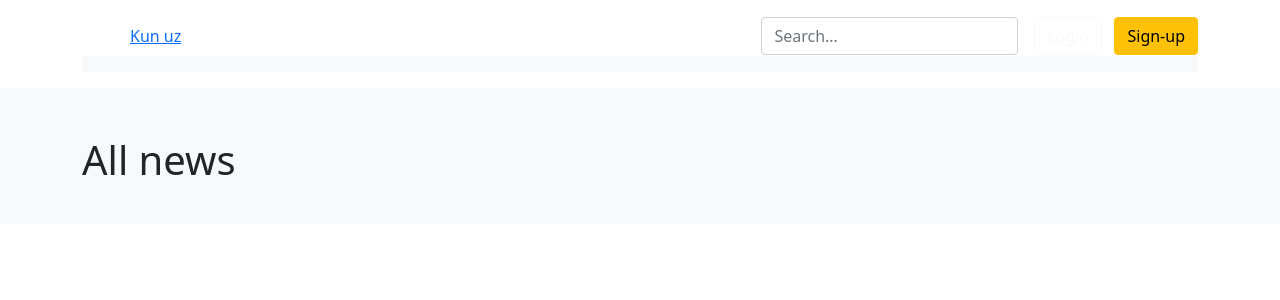
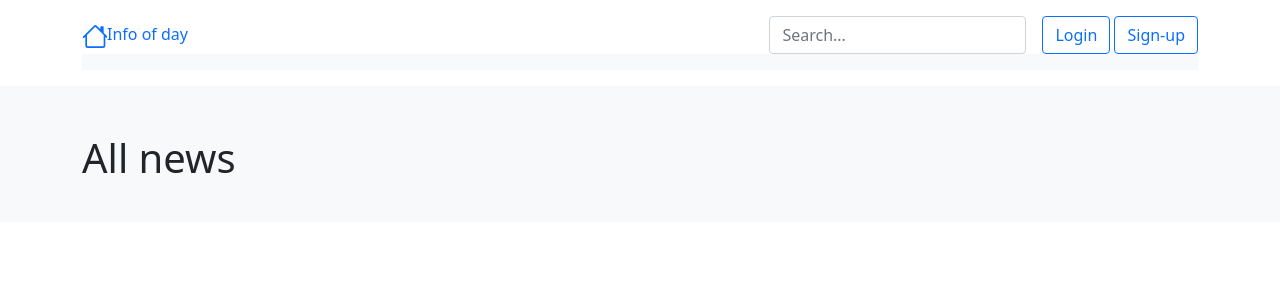
Before and after one commit to Sukhrobdjan/kunuz, a Django app: page / in a window 1280 px wide. Shown: the top 300 px of the page. Run offline with Django 5.2, Linux system fonts and the light colour scheme; data that the repository does not hold is empty.

Commit message:
fix: changed some data

```diff
--- a/templates/base.html
+++ b/templates/base.html
@@ -12,20 +12,19 @@
       <header class="p-3 text-bg-dark">
         <div class="container">
           <div class="d-flex flex-wrap align-items-center justify-content-center justify-content-lg-start">
-            <a href="/" class="d-flex align-items-center mb-2 mb-lg-0 text-white text-decoration-none">
-              <svg class="bi me-2" width="40" height="32" role="img" aria-label="Bootstrap"><use xlink:href="#bootstrap"></use></svg>
-            </a>
-            <a href="{% url 'news_list' %}">Kun uz</a>
-            <ul class="nav col-12 col-lg-auto me-lg-auto mb-2 justify-content-center mb-md-0">
+
+            <a href="{% url 'news_list' %}" style="text-decoration:none">
+            <svg xmlns="http://www.w3.org/2000/svg" width="25" height="25" fill="currentColor" class="bi bi-house" viewBox="0 0 15 15">
+              <path d="M8.707 1.5a1 1 0 0 0-1.414 0L.646 8.146a.5.5 0 0 0 .708.708L2 8.207V13.5A1.5 1.5 0 0 0 3.5 15h9a1.5 1.5 0 0 0 1.5-1.5V8.207l.646.647a.5.5 0 0 0 .708-.708L13 5.793V2.5a.5.5 0 0 0-.5-.5h-1a.5.5 0 0 0-.5.5v1.293zM13 7.207V13.5a.5.5 0 0 1-.5.5h-9a.5.5 0 0 1-.5-.5V7.207l5-5z"/>
+            </svg>Info of day</a>
+            <ul class="nav col-12 col-lg-auto me-lg-auto mb-2 justify-content-center mb-md-20">
+
               {% for category in categories %}
               <li class="nav-item">
-                <a class="nav-link active" aria-current="page" href="{% url 'category_news' category.slug %}">{{ category.title }}</a>
+                <a class="nav-link active" aria-current="page" href="{% url 'category_news' category.slug %}"><button type="button" style = 'padding= 1' class="btn btn-outline-primary btn-sm">{{ category.title }}</button></a>
               </li>
             {% endfor %}
-              <li><a href="#" class="nav-link px-2 text-white">Features</a></li>
-              <li><a href="#" class="nav-link px-2 text-white">Pricing</a></li>
-              <li><a href="#" class="nav-link px-2 text-white">FAQs</a></li>
-              <li><a href="#" class="nav-link px-2 text-white">About</a></li>
+
             </ul>
 
             <form class="col-12 col-lg-auto mb-3 mb-lg-0 me-lg-3" role="search">
@@ -33,8 +32,8 @@
             </form>
 
             <div class="text-end">
-              <button type="button" class="btn btn-outline-light me-2">Login</button>
-              <button type="button" class="btn btn-warning">Sign-up</button>
+              <button type="button" class="btn btn-outline-primary">Login</button>
+              <button type="button" class="btn btn-outline-primary">Sign-up</button>
             </div>
           </div>
           <nav class="navbar navbar-expand-lg navbar-light bg-light">
```
Also changed, not shown: post/views.py (+9 -0 lines).
